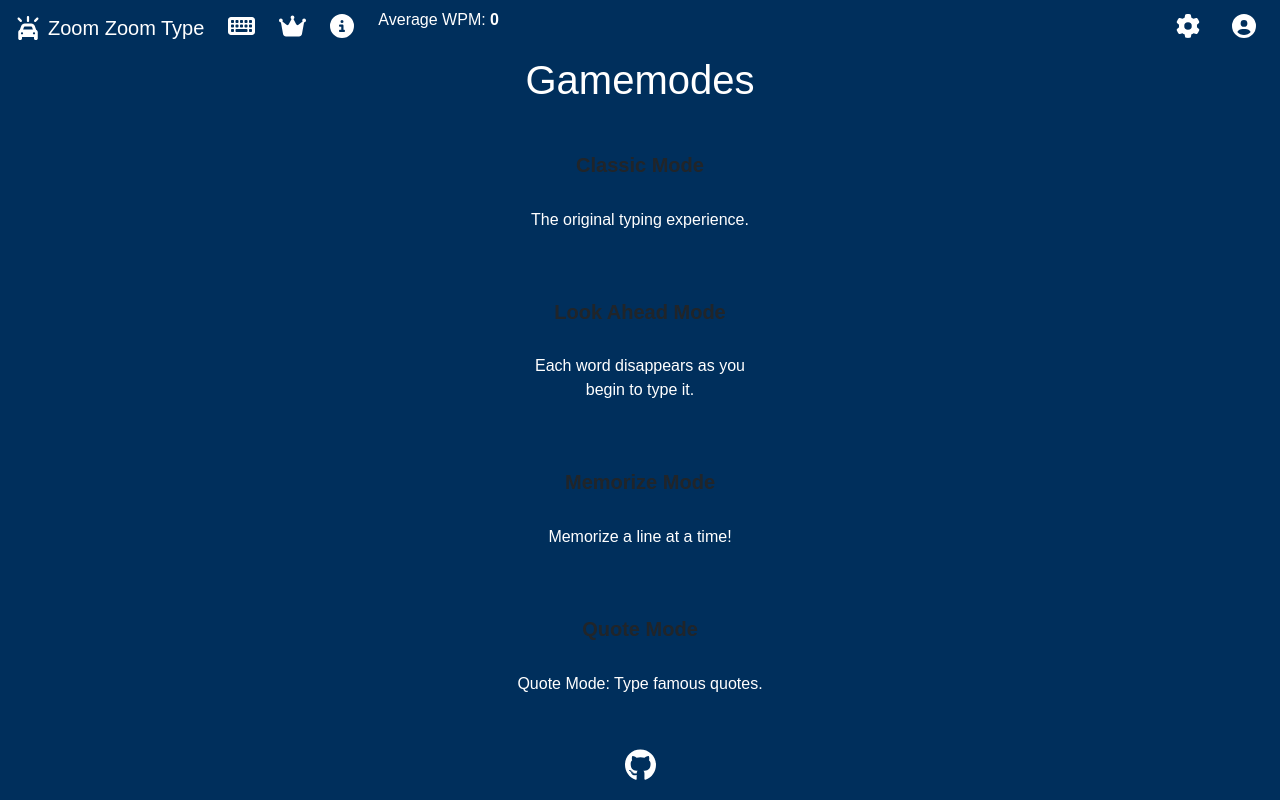
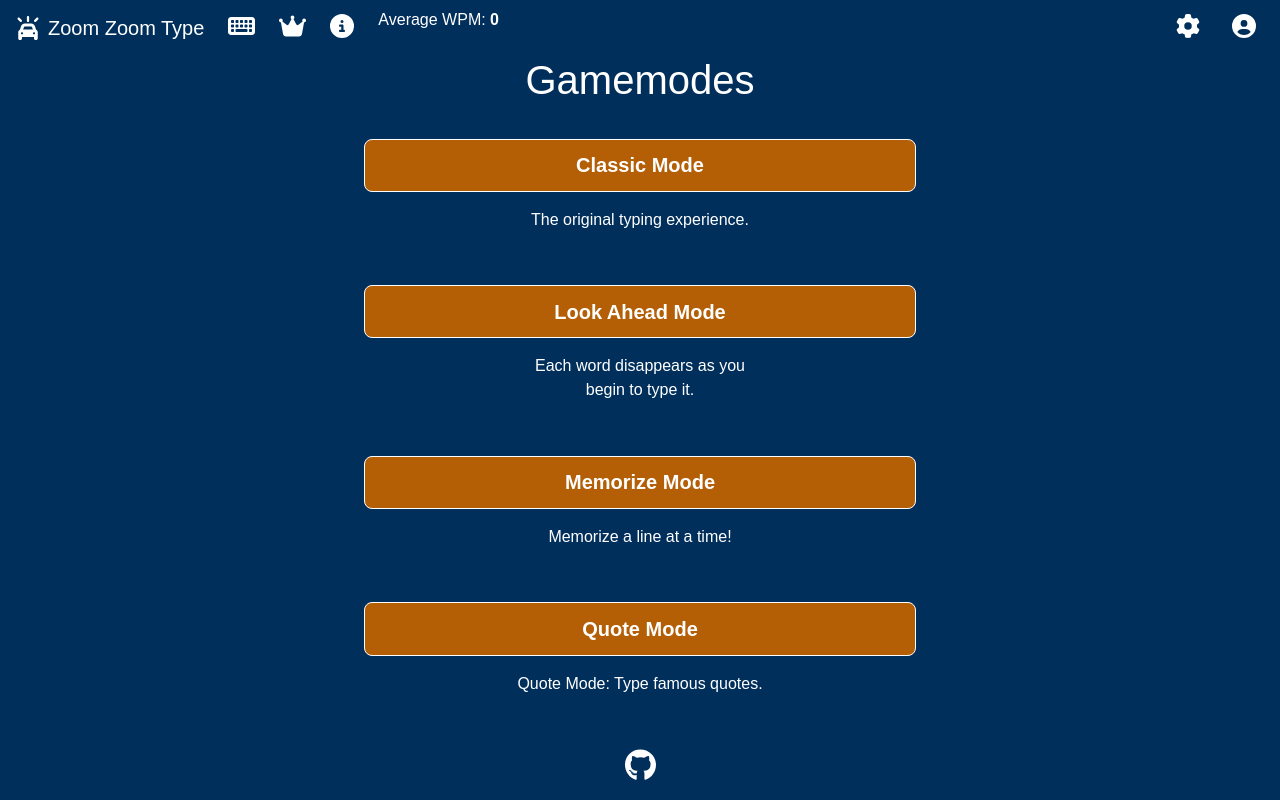
Before and after one commit to eHag-FRU/ZoomZoomType, a React (Vite) app in the folder client/: page /GameModes in a window 1280 px wide. Built offline with nearby package versions, Linux system fonts and the light colour scheme; a web font is replaced by a local one.

Commit message:
Fixed the gamemodes themes and the home themes/routing

```diff
--- a/client/src/components/GameModes.jsx
+++ b/client/src/components/GameModes.jsx
@@ -1,7 +1,7 @@
 import React, { useEffect, useState, useRef } from "react";
 import { useNavigate, useLocation } from "react-router-dom";
 
-const GameModes = () => {
+const GameModes = ({theme}) => {
   const navigate = useNavigate();
   function handleClick(page) {
     navigate(page);
@@ -11,22 +11,22 @@ const GameModes = () => {
     <div className="content d-grid justify-content-around">
       <h1 className="h1 text-center">Gamemodes</h1>
       <div className="d-flex row py-3 justify-content-center">
-        <button type="button" className="btn btn-lg custom-btn bg-transparent mb-3 fw-bold" onClick={() => handleClick("/ClassicGame")}>Classic Mode</button>
+        <button type="button" className={`btn btn-lg btn-${theme} mb-3 fw-bold`} onClick={() => handleClick("/ClassicGame")}>Classic Mode</button>
         <p className="col-6 text-center">The original typing experience.</p>
       </div>
 
       <div className="d-flex row py-3 justify-content-center">
-        <button type="button" className="btn btn-lg custom-btn bg-transparent mb-3 fw-bold" onClick={() => handleClick("/LookAheadGame")}>Look Ahead Mode</button>
+        <button type="button" className={`btn btn-lg btn-${theme} mb-3 fw-bold`} onClick={() => handleClick("/LookAheadGame")}>Look Ahead Mode</button>
         <p className="col-6 text-center">Each word disappears as you begin to type it.</p>
       </div>
 
       <div className="d-flex row py-3 justify-content-center">
-        <button type="button" className="btn btn-lg custom-btn bg-transparent mb-3 fw-bold" onClick={() => handleClick("/MemorizeGame")}>Memorize Mode</button>
+        <button type="button" className={`btn btn-lg btn-${theme} mb-3 fw-bold`} onClick={() => handleClick("/MemorizeGame")}>Memorize Mode</button>
         <p className="col-6 text-center">Memorize a line at a time!</p>
       </div>
 
       <div className="d-flex row py-3 justify-content-center">
-        <button type="button" className="btn btn-lg custom-btn bg-transparent mb-3 fw-bold" onClick={() => handleClick("/QuoteGame")}>Quote Mode</button>
+        <button type="button" className={`btn btn-lg btn-${theme} mb-3 fw-bold`} onClick={() => handleClick("/QuoteGame")}>Quote Mode</button>
         <p className="col-6 text-center">Quote Mode: Type famous quotes. </p>
       </div>
     </div>
--- a/client/src/components/Home.jsx
+++ b/client/src/components/Home.jsx
@@ -10,7 +10,7 @@ const Home = ({theme}) => {
 
     return (
     <div className="container-fluid d-flex flex-column flex-grow-1 justify-content-center align-items-center text-center pb-5">
-        <h1 className="border-bottom border-3 d-inline display-2 fw-bold mb-5">
+        <h1 className="d-inline display-2 fw-bold mb-5">
             <FontAwesomeIcon icon="fa-solid fa-car-on"/> Zoom Zoom Type
         </h1>
         <p className='align-items-center fs-2 mb-5'>
@@ -19,7 +19,7 @@ const Home = ({theme}) => {
         <div className="row w-100">
             <div className="container-fluid d-flex justify-content-between gap-4 w-25">
                 <button onClick={() => handleClick('/ClassicGame')} className={`btn btn-lg btn-${theme} mb-3 fw-bold`}>Play Now</button>
-                <button className={`btn btn-lg btn-${theme} mb-3 fw-bold`}>Modes</button>
+                <button onClick={() => handleClick('/GameModes')} className={`btn btn-lg btn-${theme} mb-3 fw-bold`}>Modes</button>
             </div>
         </div>
     </div>
```
